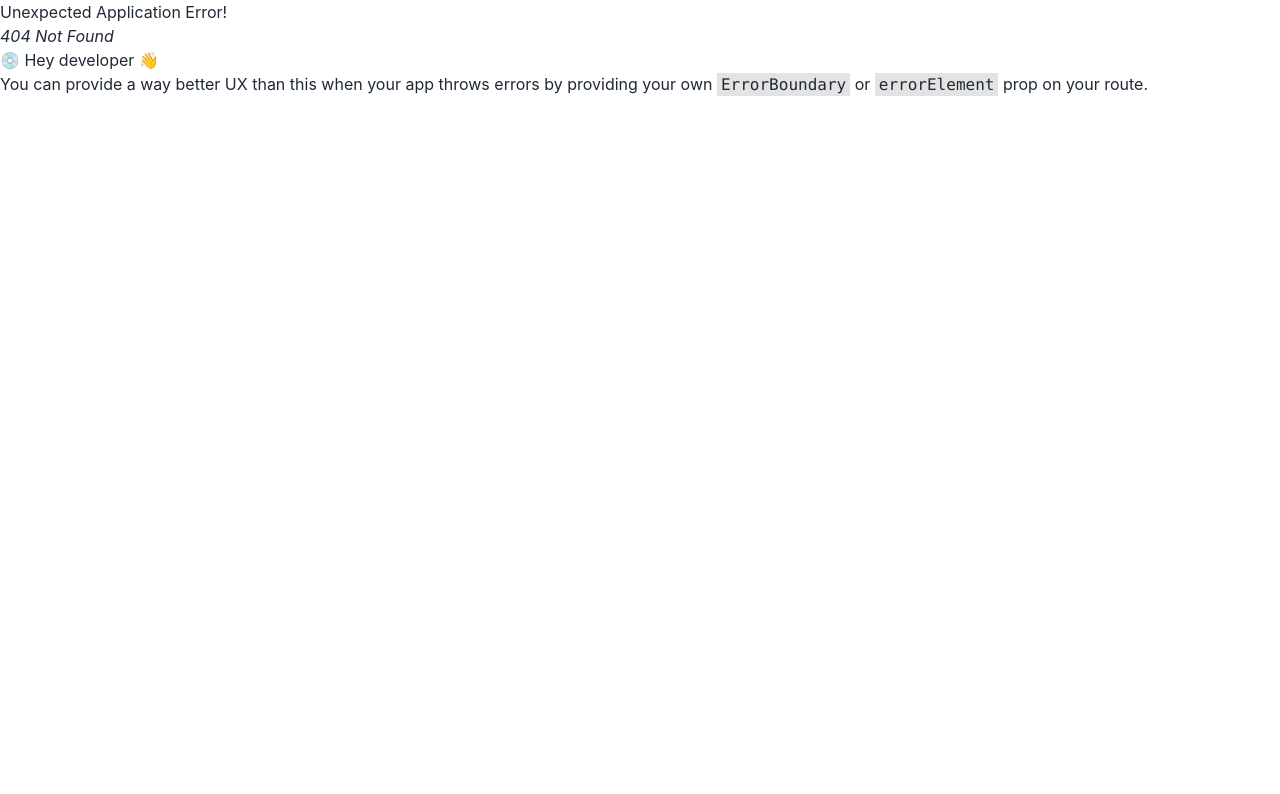
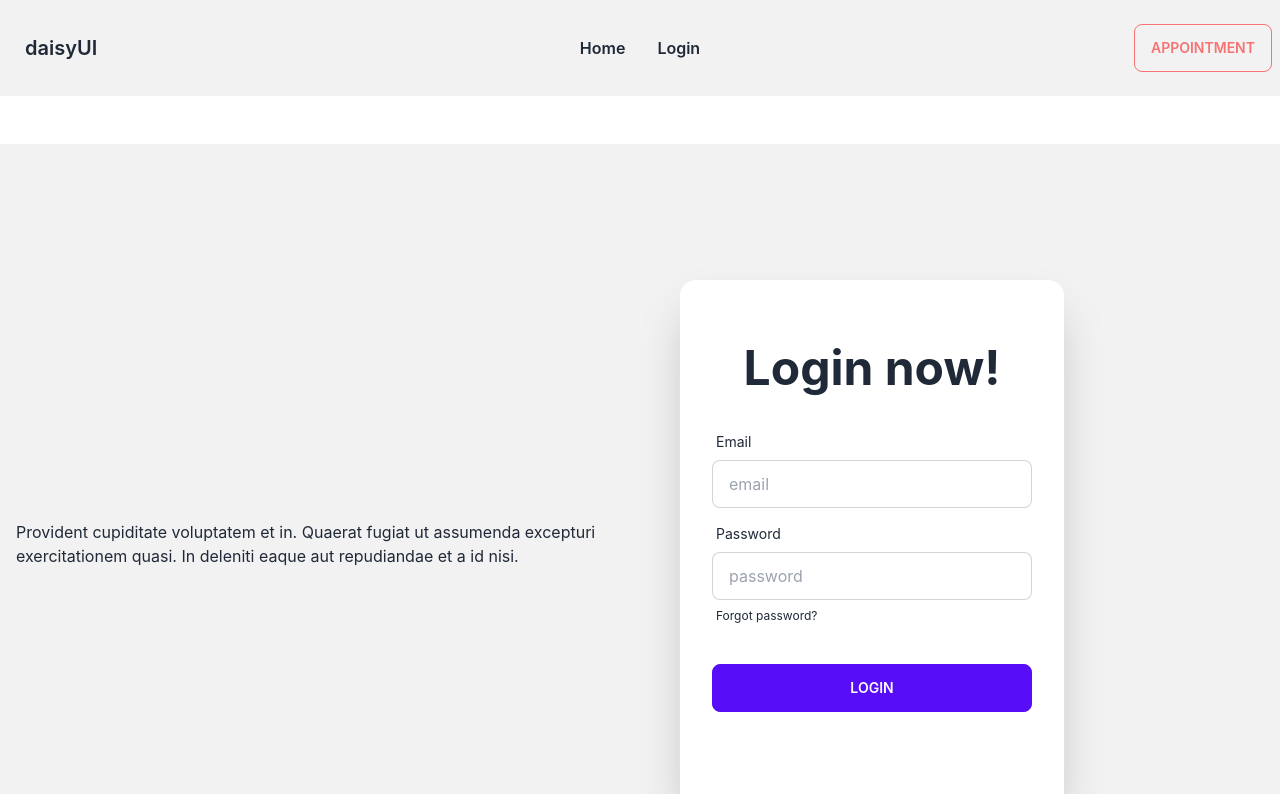
Before and after one commit to Monirul-RS/FitFinity-Client, a React (Create React App) app: page /login in a window 1280 px wide. Before the commit this address had no page. Shown: the top 794 px of the page. Built offline with nearby package versions, Linux system fonts and the light colour scheme.

Commit message:
env commit

```diff
--- a/package.json
+++ b/package.json
@@ -7,6 +7,7 @@
     "@testing-library/react": "^13.4.0",
     "@testing-library/user-event": "^13.5.0",
     "daisyui": "^2.38.1",
+    "firebase": "^9.13.0",
     "react": "^18.2.0",
     "react-dom": "^18.2.0",
     "react-router-dom": "^6.4.3",
--- /dev/null
+++ b/src/Pages/Login/Login.js
@@ -0,0 +1,44 @@
+import React from 'react';
+import { Link } from 'react-router-dom';
+
+const Login = () => {
+
+
+    const handleLogin = event =>{
+        event.preventDefault();
+    }
+    return (
+        <div className="hero min-h-screen bg-base-200">
+            <div className="hero-content grid gap-20 md:grid-cols-2 flex-col lg:flex-row">
+                <div className="text-center lg:text-left">
+                    <p className="py-6">Provident cupiditate voluptatem et in. Quaerat fugiat ut assumenda excepturi exercitationem quasi. In deleniti eaque aut repudiandae et a id nisi.</p>
+                </div>
+                <div className="card flex-shrink-0 w-full py-16 max-w-sm shadow-2xl bg-base-100">
+                    <h1 className="text-5xl text-center font-bold">Login now!</h1>
+                    <form onSubmit={handleLogin} className="card-body">
+                        <div className="form-control">
+                            <label className="label">
+                                <span className="label-text">Email</span>
+                            </label>
+                            <input type="text" placeholder="email" className="input input-bordered" />
+                        </div>
+                        <div className="form-control">
+                            <label className="label">
+                                <span className="label-text">Password</span>
+                            </label>
+                            <input type="text" placeholder="password" className="input input-bordered" />
+                            <label className="label">
+                                <Link href="#" className="label-text-alt link link-hover">Forgot password?</Link>
+                            </label>
+                        </div>
+                        <div className="form-control mt-6">
+                            <input type="submit" className="btn btn-primary" value="Login" />
+                        </div>
+                    </form>
+                </div>
+            </div>
+        </div>
+    );
+};
+
+export default Login;
--- a/src/Pages/Shared/Footer/Footer.js
+++ b/src/Pages/Shared/Footer/Footer.js
@@ -3,7 +3,7 @@ import React from 'react';
 const Footer = () => {
     return (
         <div>
-            <footer className="footer p-10 bg-zinc-900 text-white">
+            <footer className="footer p-28 bg-zinc-900 text-white">
                 <div>
                     <span className="footer-title">Services</span>
                     <a href='/' className="link link-hover">Branding</a>
@@ -28,7 +28,7 @@ const Footer = () => {
             <footer className="footer px-10 py-4 border-t bg-zinc-900 text-white border-base-300">
                 <div className="items-center grid-flow-col">
                     <svg width="24" height="24" viewBox="0 0 24 24" xmlns="http://www.w3.org/2000/svg" fillRule="evenodd" clipRule="evenodd" className="fill-current"><path d="M22.672 15.226l-2.432.811.841 2.515c.33 1.019-.209 2.127-1.23 2.456-1.15.325-2.148-.321-2.463-1.226l-.84-2.518-5.013 1.677.84 2.517c.391 1.203-.434 2.542-1.831 2.542-.88 0-1.601-.564-1.86-1.314l-.842-2.516-2.431.809c-1.135.328-2.145-.317-2.463-1.229-.329-1.018.211-2.127 1.231-2.456l2.432-.809-1.621-4.823-2.432.808c-1.355.384-2.558-.59-2.558-1.839 0-.817.509-1.582 1.327-1.846l2.433-.809-.842-2.515c-.33-1.02.211-2.129 1.232-2.458 1.02-.329 2.13.209 2.461 1.229l.842 2.515 5.011-1.677-.839-2.517c-.403-1.238.484-2.553 1.843-2.553.819 0 1.585.509 1.85 1.326l.841 2.517 2.431-.81c1.02-.33 2.131.211 2.461 1.229.332 1.018-.21 2.126-1.23 2.456l-2.433.809 1.622 4.823 2.433-.809c1.242-.401 2.557.484 2.557 1.838 0 .819-.51 1.583-1.328 1.847m-8.992-6.428l-5.01 1.675 1.619 4.828 5.011-1.674-1.62-4.829z"></path></svg>
-                    <p>ACME Industries Ltd. <br />Providing reliable tech since 1992</p>
+                    <p>ACME Industries Ltd. <br /><p>Copyright © 2022 - All right reserved</p></p>
                 </div>
                 <div className="md:place-self-center md:justify-self-end">
                     <div className="grid grid-flow-col gap-4">
--- a/src/Pages/Shared/Header/Header.js
+++ b/src/Pages/Shared/Header/Header.js
@@ -5,12 +5,12 @@ const Header = () => {
 
 
     const menuItems = <>
-        <li><Link to='/'>Home</Link></li>
-        <li><Link to='/login'>Login</Link></li>
+        <li className='font-semibold'><Link to='/'>Home</Link></li>
+        <li className='font-semibold'><Link to='/login'>Login</Link></li>
 
     </>
     return (
-        <div className="navbar bg-base-100">
+        <div className="navbar h-24 mb-12 bg-base-200">
             <div className="navbar-start">
                 <div className="dropdown">
                     <label tabIndex={0} className="btn btn-ghost lg:hidden">
@@ -30,7 +30,7 @@ const Header = () => {
                 </ul>
             </div>
             <div className="navbar-end">
-                <a className="btn">Get started</a>
+                <button className="btn btn-outline btn-error">Appointment</button>
             </div>
         </div>
     );
--- a/src/Routers/Routes/Routes.js
+++ b/src/Routers/Routes/Routes.js
@@ -1,5 +1,6 @@
 import Main from "../../Layout/Main";
 import Home from '../../Pages/Home/Home/Home';
+import Login from "../../Pages/Login/Login";
 
 const { createBrowserRouter } = require("react-router-dom");
 
@@ -11,6 +12,10 @@ const router = createBrowserRouter([
         {
           path: '/',
           element: <Home></Home>
+        },
+        {
+          path: '/login',
+          element: <Login></Login>
         }
       ]
     }
--- /dev/null
+++ b/src/firebase/firebase.config.js
@@ -0,0 +1,19 @@
+// Import the functions you need from the SDKs you need
+import { initializeApp } from "firebase/app";
+// TODO: Add SDKs for Firebase products that you want to use
+// https://firebase.google.com/docs/web/setup#available-libraries
+
+// Your web app's Firebase configuration
+const firebaseConfig = {
+  apiKey: process.env.REACT_APP_apiKey,
+  authDomain: process.env.REACT_APP_authDomain,
+  projectId: process.env.REACT_APP_projectId,
+  storageBucket: process.env.REACT_APP_storageBucket,
+  messagingSenderId: process.env.REACT_APP_messagingSenderId,
+  appId: process.env.REACT_APP_appId,
+};
+
+// Initialize Firebase
+const app = initializeApp(firebaseConfig);
+
+export default app;
```
Also changed, not shown: 2 other files (tests, documents, lock files or other folders).
